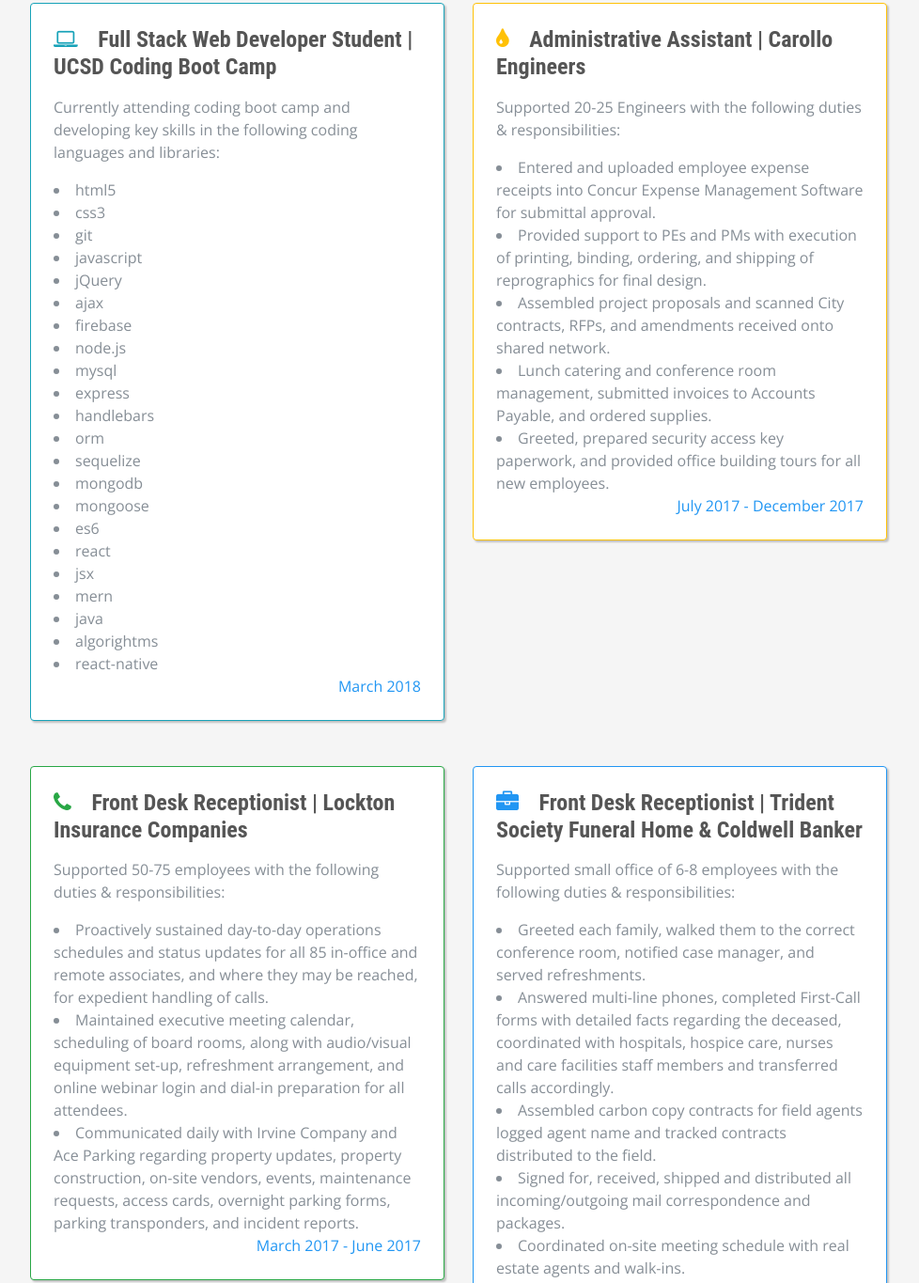
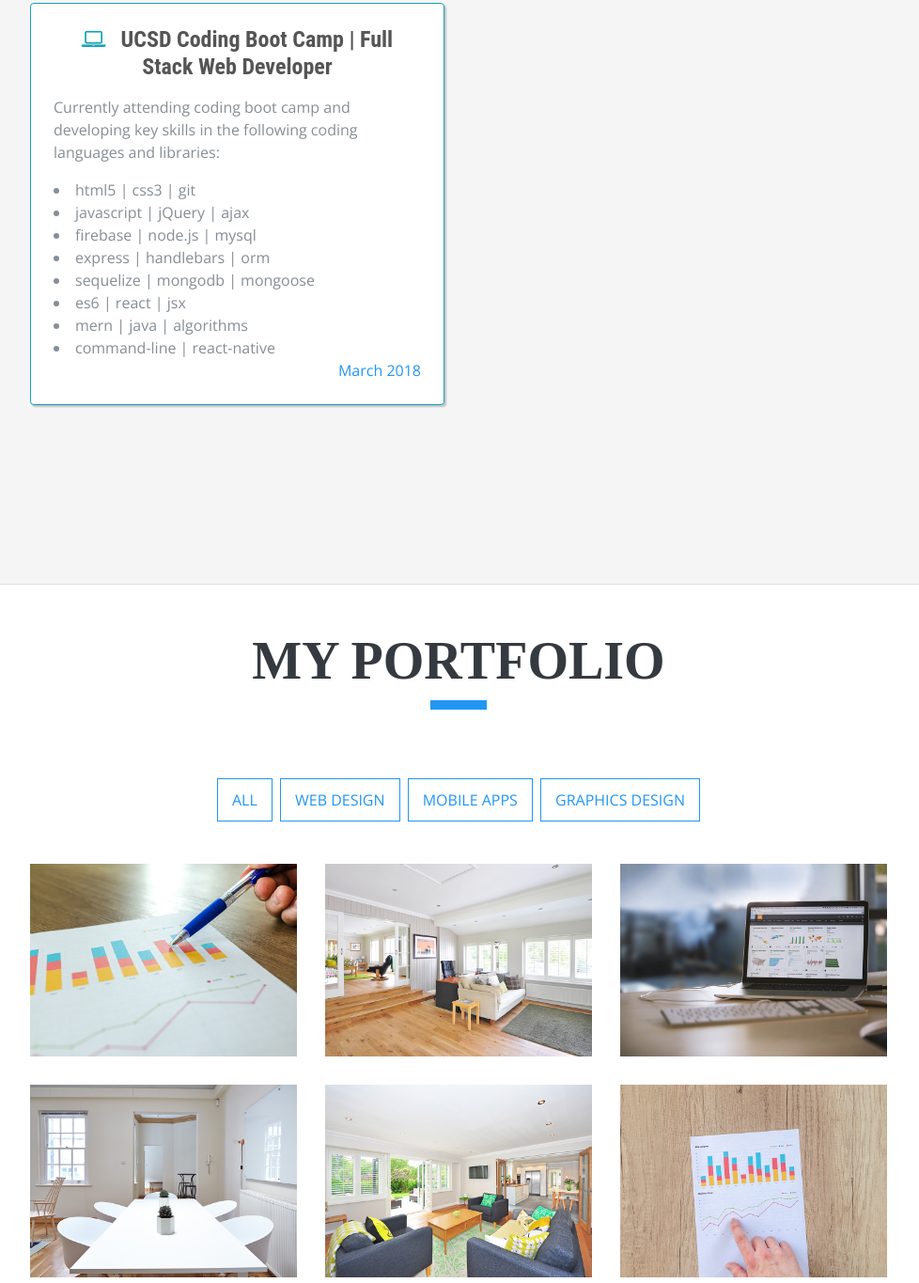
Before and after one commit to kyoukel/KYoukel_Portfolio, a plain HTML site: page index.html in a window 1280 px wide. Shown: the part 978-2343 px from the top of the page at 94% size, without its empty margins (288-1266 px from the left). Drawn offline with nearby package versions, Linux system fonts and the light colour scheme; a web font is replaced by a local one.

Commit message:
updating content

```diff
--- a/index.html
+++ b/index.html
@@ -74,13 +74,13 @@
               <h1 class="mb-0">Kimberly
                 <span class="text-primary">Youkel</span>
               </h1>
-              <div class="subheading mb-5">FREELANCE WEB DEVELOPER
+              <div class="subheading mb-5">FULL STACK FREELANCE WEB DEVELOPER
                   <!-- <a href="#">THEMSBIT</a> -->
               </div>
               <p class="mb-5" style="max-width: 500px;" id="bio">I enjoy movies, cooking, community events, painting, fine dining, musicals, coding, meetups, and traveling - let's get together and talk about technology! </p>
               <ul class="list-inline list-social-icons mb-0">
                   <li class="list-inline-item">
-                      <a href="#">
+                    <a href="https://www.facebook.com/kimberly.youkel" target="_empty">
                   <span class="fa-stack fa-lg">
                     <i class="fa fa-circle fa-stack-2x"></i>
                     <i class="fa fa-facebook fa-stack-1x fa-inverse"></i>
@@ -88,7 +88,7 @@
                 </a>
                   </li>
                   <li class="list-inline-item">
-                      <a href="#">
+                    <a href="https://twitter.com/KYoukel" target="_empty">
                   <span class="fa-stack fa-lg">
                     <i class="fa fa-circle fa-stack-2x"></i>
                     <i class="fa fa-twitter fa-stack-1x fa-inverse"></i>
@@ -96,7 +96,7 @@
                 </a>
                   </li>
                   <li class="list-inline-item">
-                      <a href="#">
+                      <a href="https://www.linkedin.com/in/kimberly-youkel/" target="_empty">
                   <span class="fa-stack fa-lg">
                     <i class="fa fa-circle fa-stack-2x"></i>
                     <i class="fa fa-linkedin fa-stack-1x fa-inverse"></i>
@@ -104,7 +104,7 @@
                 </a>
                   </li>
                   <li class="list-inline-item">
-                      <a href="#">
+                    <a href="https://github.com/kyoukel" target="_empty">
                   <span class="fa-stack fa-lg">
                     <i class="fa fa-circle fa-stack-2x"></i>
                     <i class="fa fa-github fa-stack-1x fa-inverse"></i>
@@ -127,46 +127,32 @@
               <div class="resume-item col-md-6 col-sm-12 " >
                 <div class="card mx-0 p-4 mb-5" style="border-color: #17a2b8; box-shadow: 2px 2px 2px rgba(0, 0, 0, 0.21);">
                   <div class=" resume-content mr-auto">
-                      <h4 class="mb-3"><i class="fa fa-laptop mr-3 text-info"></i> Full Stack Web Developer Student | UCSD Coding Boot Camp</h4>
-                        <p>Currently attending coding boot camp and developing key skills in the following coding languages and libraries:
-                            <li>html5</li>
-                            <li>css3</li>
-                            <li>git</li>
-                            <li>javascript</li>
-                            <li>jQuery</li>
-                            <li>ajax</li>
-                            <li>firebase</li>
-                            <li>node.js</li>
-                            <li>mysql</li>
-                            <li>express</li>
-                            <li>handlebars</li>
-                            <li>orm</li>
-                            <li>sequelize</li>
-                            <li>mongodb</li>
-                            <li>mongoose</li>
-                            <li>es6</li>
-                            <li>react</li>
-                            <li>jsx</li>
-                            <li>mern</li>
-                            <li>java</li>
-                            <li>algorightms</li>
-                            <li>react-native</li>
+                      <h4 class="mb-3 text-center"><i class="fa fa-laptop mr-3 text-info"></i>UCSD Coding Boot Camp | Full Stack Web Developer</h4>
+                        <p>Currently attending coding boot camp and developing key skills in the following coding languages and libraries:</p>
+                            <li>html5 | css3 | git</li>
+                            <li>javascript | jQuery | ajax</li>
+                            <li>firebase | node.js | mysql</li>
+                            <li>express | handlebars | orm</li>
+                            <li>sequelize | mongodb | mongoose</li>
+                            <li>es6 | react | jsx</li>
+                            <li>mern | java | algorithms</li>
+                            <li>command-line | react-native</li>
                   </div>
                   <div class="resume-date text-md-right">
                       <span class="text-primary">March 2018</span>
                   </div>
                 </div>
               </div>
-              <div class="resume-item col-md-6 col-sm-12">
+              <!-- <div class="resume-item col-md-6 col-sm-12">
                 <div class="card mx-0 p-4 mb-5" style="border-color: #ffc107; box-shadow: 2px 2px 2px rgba(0, 0, 0, 0.21);">
                   <div class="resume-content mr-auto">
-                      <h4 class="mb-3"><i class="fa fa-tint mr-3 text-warning"></i> Administrative Assistant | Carollo Engineers</h4>
+                      <h4 class="mb-3 text-center"><i class="fa fa-tint mr-3 text-warning"></i>Carollo Engineers | Administrative Assistant</h4>
                         <p>Supported 20-25 Engineers with the following duties &amp; responsibilities:</p>
-                            <li>Entered and uploaded employee expense receipts into Concur Expense Management Software for submittal approval.</li>
-                            <li>Provided support to PEs and PMs with execution of printing, binding, ordering, and shipping of reprographics for final design.</li>
-                            <li>Assembled project proposals and scanned City contracts, RFPs, and amendments received onto shared network.</li>
-                            <li>Lunch catering and conference room management, submitted invoices to Accounts Payable, and ordered supplies.</li>
-                            <li>Greeted, prepared security access key paperwork, and provided office building tours for all new employees.</li>
+                            <li>Entered and uploaded employee expense receipts into Concur Expense Management Software for submittal approval</li>
+                            <li>Provided support to PEs and PMs with execution of printing, binding, ordering, and shipping of reprographics for final design</li>
+                            <li>Assembled project proposals and scanned City contracts, RFPs, and amendments received onto shared network</li>
+                            <li>Lunch catering and conference room management, submitted invoices to Accounts Payable, and ordered supplies</li>
+                            <li>Greeted, prepared security access key paperwork, and provided office building tours for all new employees</li>
                   </div>
                   <div class="resume-date text-md-right">
                       <span class="text-primary">July 2017 - December 2017</span>
@@ -176,11 +162,11 @@
               <div class="resume-item col-md-6 col-sm-12">
                 <div class="card mx-0 p-4 mb-5" style="border-color: #28a745; box-shadow: 2px 2px 2px rgba(0, 0, 0, 0.21);">
                   <div class="resume-content mr-auto">
-                        <h4 class="mb-3"><i class="fa fa-phone mr-3 text-success"></i> Front Desk Receptionist | Lockton Insurance Companies</h4>
+                        <h4 class="mb-3"><i class="fa fa-phone mr-3 text-success"></i>Lockton Insurance Companies | Front Desk Receptionist</h4>
                             <p>Supported 50-75 employees with the following duties &amp; responsibilities:</p>
-                                <li>Proactively sustained day-to-day operations schedules and status updates for all 85 in-office and remote associates, and where they may be reached, for expedient handling of calls.</li>
-                                <li>Maintained executive meeting calendar, scheduling of board rooms, along with audio/visual equipment set-up, refreshment arrangement, and online webinar login and dial-in preparation for all attendees.</li>
-                                <li>Communicated daily with Irvine Company and Ace Parking regarding property updates, property construction, on-site vendors, events, maintenance requests, access cards, overnight parking forms, parking transponders, and incident reports.</li>
+                                <li>Proactively sustained day-to-day operations schedules and status updates for all 85 in-office and remote associates, and where they may be reached, for expedient handling of calls</li>
+                                <li>Maintained executive meeting calendar, scheduling of board rooms, along with audio/visual equipment set-up, refreshment arrangement, and online webinar login and dial-in preparation for all attendees</li>
+                                <li>Communicated daily with Irvine Company and Ace Parking regarding property updates, property construction, on-site vendors, events, maintenance requests, access cards, overnight parking forms, parking transponders, and incident reports</li>
                   </div>
                   <div class="resume-date text-md-right">
                       <span class="text-primary">March 2017 - June 2017</span>
@@ -190,13 +176,13 @@
               <div class="resume-item col-md-6 col-sm-12">
                 <div class="card mx-0 p-4 mb-5" style="border-color: #2196f3; box-shadow: 2px 2px 2px rgba(0, 0, 0, 0.21);">
                   <div class="resume-content mr-auto">
-                      <h4 class="mb-3"><i class="fa fa-briefcase mr-3 text-primary"></i> Front Desk Receptionist | Trident Society Funeral Home &amp; Coldwell Banker</h4>
+                      <h4 class="mb-3"><i class="fa fa-briefcase mr-3 text-primary"></i>AppleOne | Front Desk Receptionist</h4>
                         <p>Supported small office of 6-8 employees with the following duties &amp; responsibilities:
-                            <li>Greeted each family, walked them to the correct conference room, notified case manager, and served refreshments.</li>
-                            <li>Answered multi-line phones, completed First-Call forms with detailed facts regarding the deceased, coordinated with hospitals, hospice care, nurses and care facilities staff members and transferred calls accordingly.</li>
-                            <li>Assembled carbon copy contracts for field agents logged agent name and tracked contracts distributed to the field.</li>
-                            <li>Signed for, received, shipped and distributed all incoming/outgoing mail correspondence and packages.</li>
-                            <li>Coordinated on-site meeting schedule with real estate agents and walk-ins.</li>
+                            <li>Greeted each family, walked them to the correct conference room, notified case manager, and served refreshments</li>
+                            <li>Answered multi-line phones, completed First-Call forms with detailed facts regarding the deceased, coordinated with hospitals, hospice care, nurses and care facilities staff members and transferred calls accordingly</li>
+                            <li>Assembled carbon copy contracts for field agents logged agent name and tracked contracts distributed to the field</li>
+                            <li>Signed for, received, shipped and distributed all incoming/outgoing mail correspondence and packages</li>
+                            <li>Coordinated on-site meeting schedule with real estate agents and walk-ins</li>
                   </div>
                   <div class="resume-date text-md-right">
                       <span class="text-primary">November 2016 - December 2016</span>
@@ -209,15 +195,15 @@
                       <div class="resume-content mr-auto">
                          <h4 class="mb-3"><i class="fa fa-credit-card mr-3 text-success"></i> Customer Advocacy Account Administrator | First Associates Loan Servicing</h4>
                             <p>Received 6 promotions within 18 months.</p>
-                                <li>Assisted customers with loan payments, wire transfers, DocuSign, and billing history; in addition to billing errors correction, repost payments applied principle/interest advances and reductions, wrote-off principle/interest billing, screened call recordings for inaccuracies and made account adjustments per SCRA compliance guidelines for all qualified military customers with business loans, student loans, auto loans, leasing contracts, and solar accounts (50+ portfolios).</li>
-                                <li>Regularly reviewed customer accounts flagged for fraud, ensure each fraud account is compliant and complete with all required documentation such as: copy of DL, birth certificate, death certificate, bank statements, proper signatures and dates, and third-party authorization forms.</li>
-                                <li>Ensured processes for bank transactions, ACH disputes, missing payments, payment defaults, cash report balancing, vehicle repossession, new payment amount reports, loan modifications and consolidations are followed and executed promptly.</li>
+                                <li>Assisted customers with loan payments, wire transfers, DocuSign, and billing history; in addition to billing errors correction, repost payments applied principle/interest advances and reductions, wrote-off principle/interest billing, screened call recordings for inaccuracies and made account adjustments per SCRA compliance guidelines for all qualified military customers with business loans, student loans, auto loans, leasing contracts, and solar accounts (50+ portfolios)</li>
+                                <li>Regularly reviewed customer accounts flagged for fraud, ensure each fraud account is compliant and complete with all required documentation such as: copy of DL, birth certificate, death certificate, bank statements, proper signatures and dates, and third-party authorization forms</li>
+                                <li>Ensured processes for bank transactions, ACH disputes, missing payments, payment defaults, cash report balancing, vehicle repossession, new payment amount reports, loan modifications and consolidations are followed and executed promptly</li>
                       </div>
                       <div class="resume-date text-md-right">
                           <span class="text-primary">June 2014 - August 2016</span>
                       </div>
                     </div>
-                  </div>
+                  </div> -->
 
           </div>
       </section>
```
